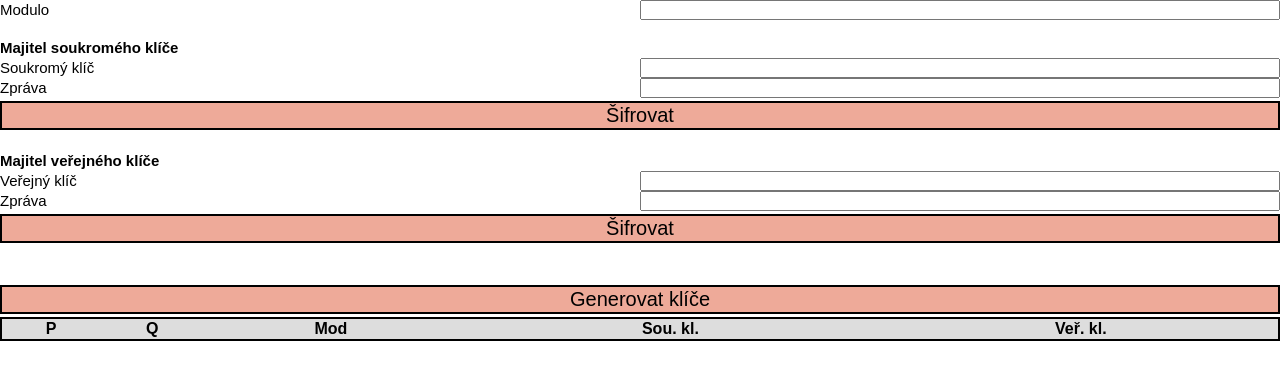
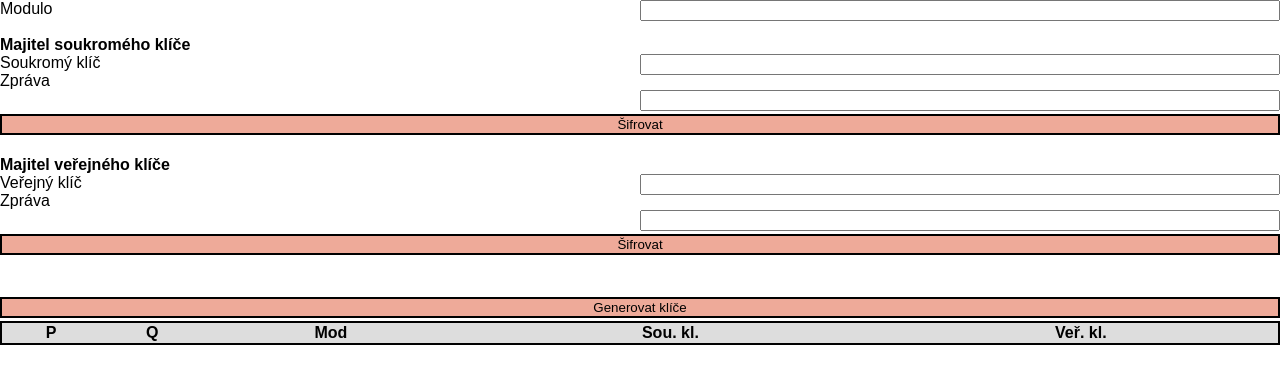
Before and after one commit to githubmacha/public, a plain HTML site: page RSA/index.html in a window 1280 px wide. Drawn offline with Linux system fonts and the light colour scheme.

Commit message:
Update run.css

```diff
--- a/RSA/run.css
+++ b/RSA/run.css
@@ -41,7 +41,6 @@ button{
     width: 100%;
     background: #EA9;
     border: 2px solid black;
-    font-size: 20px;
 }
 
 input{
@@ -51,7 +50,4 @@ input{
 
 input, span{
     width: 50%;
-    height: 20px;
-    font-size: 15px;
-    line-height: 20px;
 }
```
